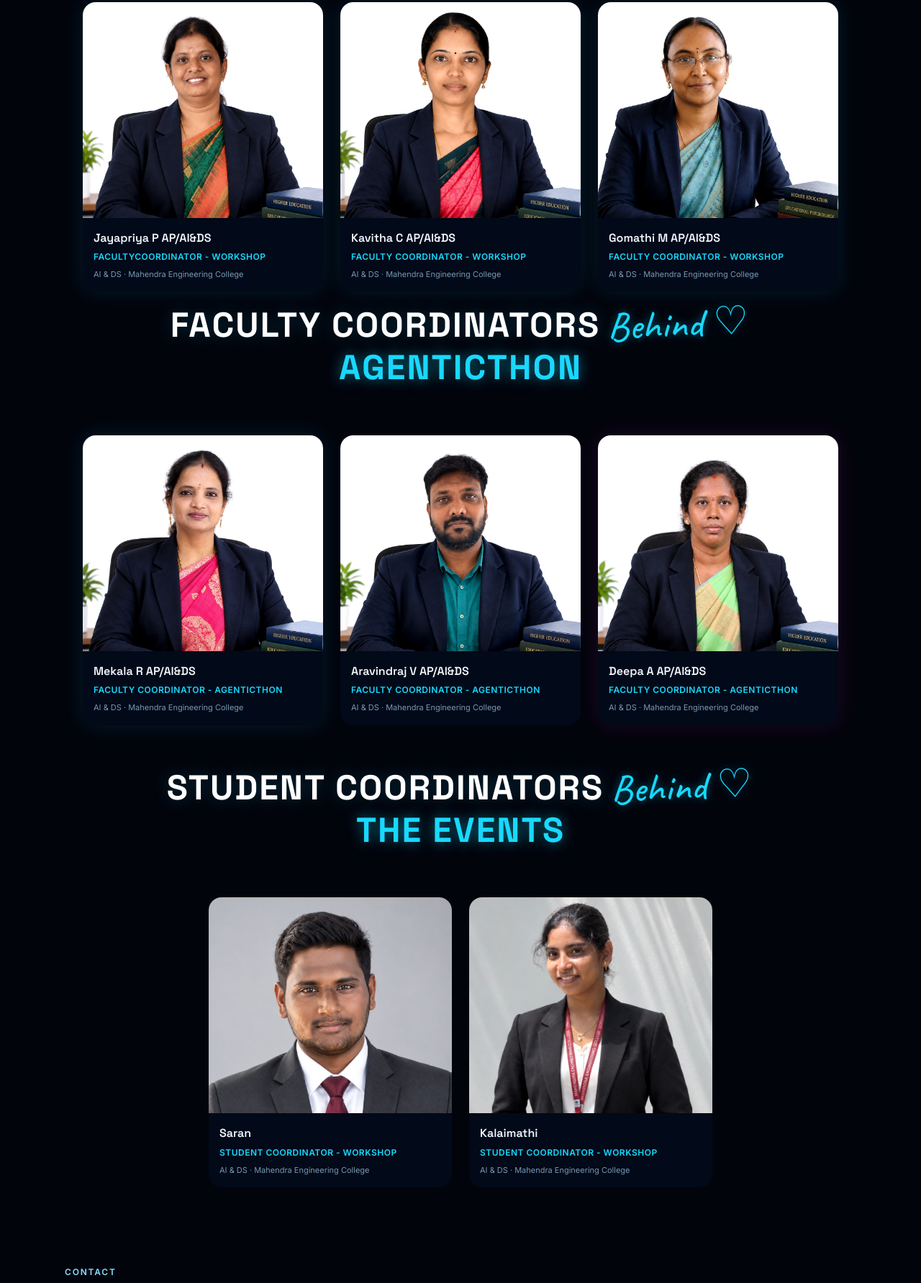
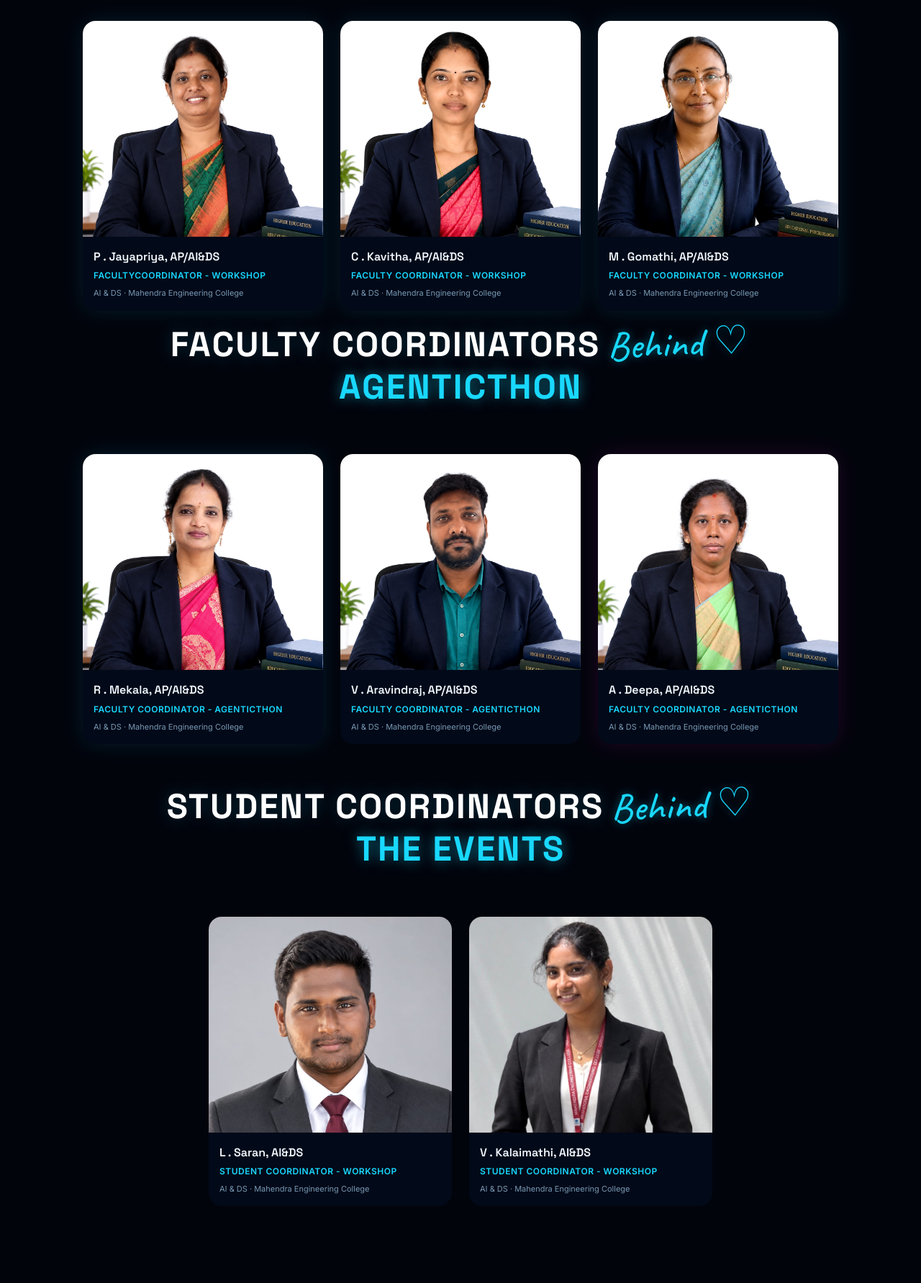
Before and after one commit to CodingClubAI-DS/Coding-Club-Event---1-Web, a website: page index.html in a window 1280 px wide. Shown: the part 5618-7401 px from the top of the page at 72% size. Drawn offline with Linux system fonts and the light colour scheme.

Commit message:
Initial commit

```diff
--- a/index.html
+++ b/index.html
@@ -2175,7 +2175,7 @@
 
 
                 <div class="team-section-title">
-                    MENTORS &amp; COORDINATORS
+                    CONVENOR
                 </div>
 
                 <div class="faculty-tree">
@@ -2184,7 +2184,7 @@
                     <div class="tree-level tree-root-level">
                         <div class="person faculty-card hod-card">
                             <img src="assets/HodSir.jpeg" alt="HoD">
-                            <b>Dr S ANANTH  - HoD</b>
+                            <b>Dr . S . ANANTH  - Head Of The Department.</b>
                             <small>HEAD OF DEPARTMENT</small>
                             <em>AI &amp; DS · Mahendra Engineering College</em>
                         </div>
@@ -2219,7 +2219,7 @@
                         <!-- FACULTY COORDINATOR — JAYAPRIYA -->
                         <div class="person faculty-card student-coordinator-card">
                             <img src="assets/JayapriyaMam.jpeg" alt="Jayapriya AP/AI&DS">
-                            <b>Jayapriya P AP/AI&amp;DS</b>
+                            <b>P . Jayapriya, AP/AI&amp;DS</b>
                             <small>FACULTYCOORDINATOR - WORKSHOP</small>
                             <em>AI &amp; DS · Mahendra Engineering College</em>
                         </div>
@@ -2227,15 +2227,15 @@
                         <!-- FACULTY COORDINATOR — KAVITHA C -->
                         <div class="person faculty-card student-coordinator-card">
                             <img src="assets/KavithaC.jpeg" alt="Kavitha C AP/AI&DS">
-                            <b>Kavitha C AP/AI&amp;DS</b>
+                            <b>C . Kavitha, AP/AI&amp;DS</b>
                             <small>FACULTY COORDINATOR - WORKSHOP</small>
                             <em>AI &amp; DS · Mahendra Engineering College</em>
                         </div>
 
                         <!-- FACULTY COORDINATOR — KAVITHA L S -->
                         <div class="person faculty-card workshop-card">
-                            <img src="assets/Gomathi.jpeg" alt="Kavitha L S AP/AI&DS">
-                            <b>Gomathi M AP/AI&amp;DS</b>
+                            <img src="assets/Gomathi.jpeg" alt="Gomathi M AP/AI&DS">
+                            <b>M . Gomathi, AP/AI&amp;DS</b>
                             <small>FACULTY COORDINATOR - WORKSHOP</small>
                             <em>AI &amp; DS · Mahendra Engineering College</em>
                         </div>
@@ -2259,7 +2259,7 @@
                         <!-- AGENTICTHON COORDINATOR — MEKALA -->
                         <div class="person faculty-card workshop-card">
                             <img src="assets/Mekalamam.jpeg" alt="Mekala R AP/AI&DS">
-                            <b>Mekala R AP/AI&amp;DS</b>
+                            <b>R . Mekala, AP/AI&amp;DS</b>
                             <small>FACULTY COORDINATOR - AGENTICTHON</small>
                             <em>AI &amp; DS · Mahendra Engineering College</em>
                         </div>
@@ -2267,7 +2267,7 @@
                         <!-- AGENTICTHON COORDINATOR — ARAVINDRAJ -->
                         <div class="person faculty-card">
                             <img src="assets/AravindrajV.jpeg" alt="Aravindraj V AP/AI&DS">
-                            <b>Aravindraj V AP/AI&amp;DS</b>
+                            <b>V . Aravindraj, AP/AI&amp;DS</b>
                             <small>FACULTY COORDINATOR - AGENTICTHON</small>
                             <em>AI &amp; DS · Mahendra Engineering College</em>
                         </div>
@@ -2275,7 +2275,7 @@
                         <!-- AGENTICTHON COORDINATOR — GOMATHI -->
                         <div class="person faculty-card hackathon-card">
                             <img src="assets/DeepaA.jpeg" alt="Gomathi M AP/AI&DS">
-                            <b>Deepa A AP/AI&amp;DS</b>
+                            <b>A . Deepa, AP/AI&amp;DS</b>
                             <small>FACULTY COORDINATOR - AGENTICTHON</small>
                             <em>AI &amp; DS · Mahendra Engineering College</em>
                         </div>
@@ -2297,7 +2297,7 @@
                         <!-- STUDENT COORDINATOR — SARAN -->
                         <div class="person faculty-card student-team-card">
                             <img src="assets/SaranL.jpeg" alt="Saran">
-                            <b>Saran</b>
+                            <b>L . Saran, AI&amp;DS</b>
                             <small>STUDENT COORDINATOR - WORKSHOP</small>
                             <em>AI &amp; DS · Mahendra Engineering College</em>
                         </div>
@@ -2305,7 +2305,7 @@
                         <!-- STUDENT COORDINATOR — KALAIMATHI -->
                         <div class="person faculty-card student-team-card">
                             <img src="assets/kalaimathi.jpeg" alt="Kalaimathi">
-                            <b>Kalaimathi</b>
+                            <b>V . Kalaimathi, AI&amp;DS</b>
                             <small>STUDENT COORDINATOR - WORKSHOP</small>
                             <em>AI &amp; DS · Mahendra Engineering College</em>
                         </div>
```
